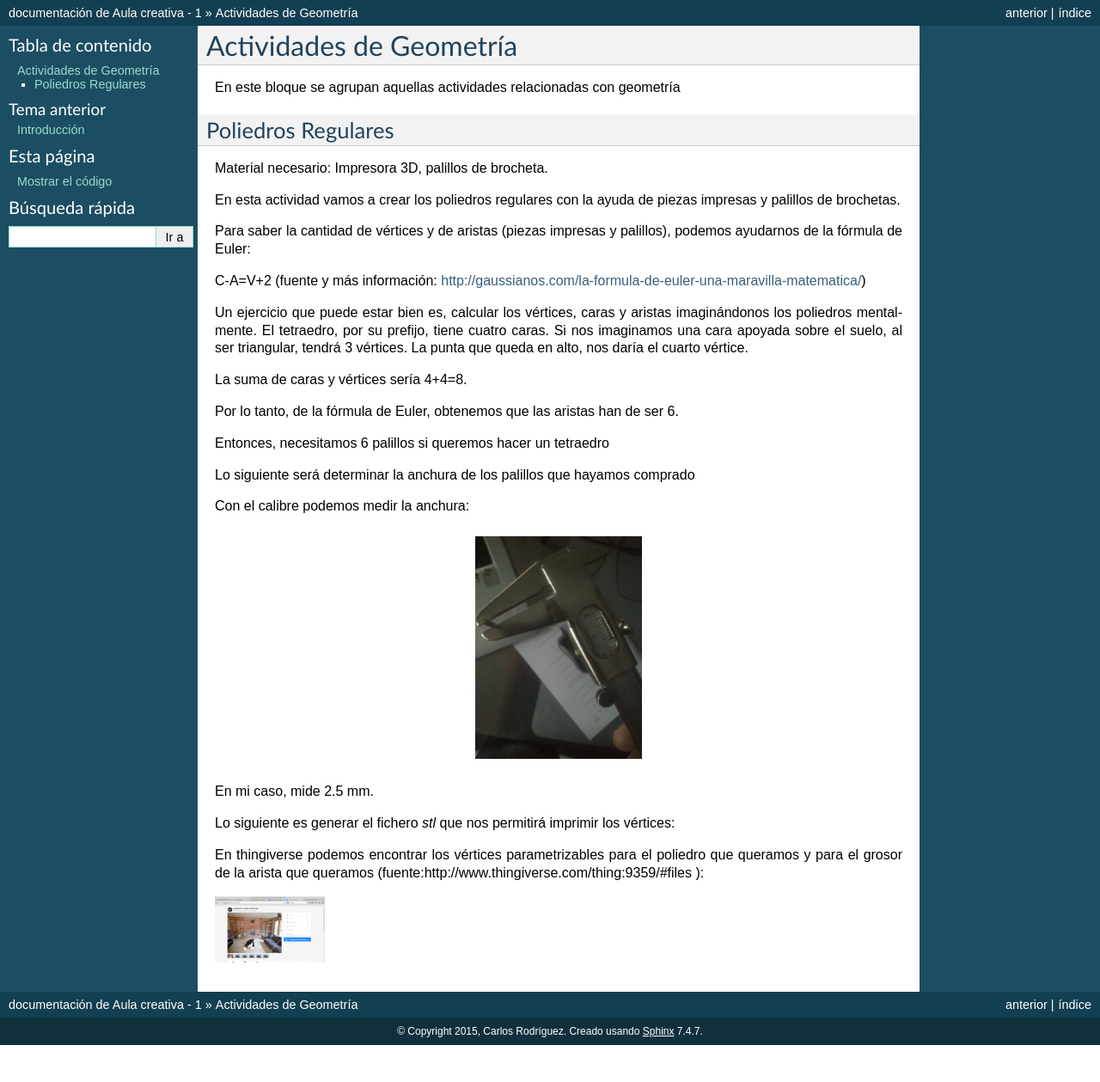
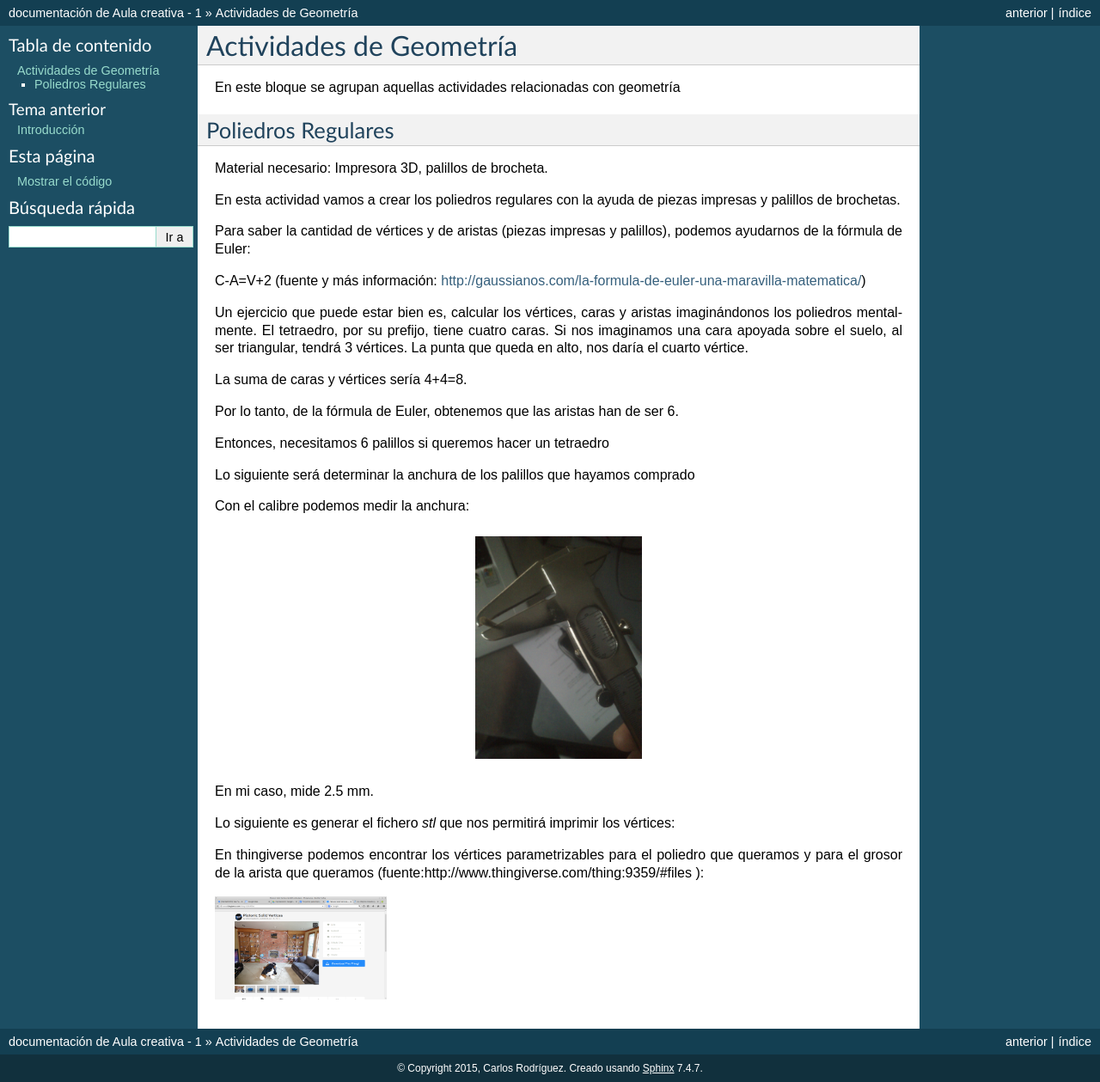
Before and after one commit to es3a10/aula_creativa, a Sphinx documentation site: the page built from docs/geometria.rst, in a window 1280 px wide. Shown: the whole page at 86% size. Built offline with Sphinx 7.4.7, drawn with Linux system fonts in a browser that asks for light colours; before the commit the page ends 1216 px from its top, so only the background shows below that.

Commit message:
poliedros

```diff
--- a/docs/geometria.rst
+++ b/docs/geometria.rst
@@ -37,4 +37,4 @@ Lo siguiente es generar el fichero `stl` que nos permitirá imprimir los vértic
 En thingiverse podemos encontrar los vértices parametrizables para el poliedro que queramos y para el grosor de la arista que queramos (fuente:http://www.thingiverse.com/thing:9359/#files ):
 
 .. image:: ./images/poliedros_thingiverse.png
-    :scale: 10 %
+    :width: 200 px
```
